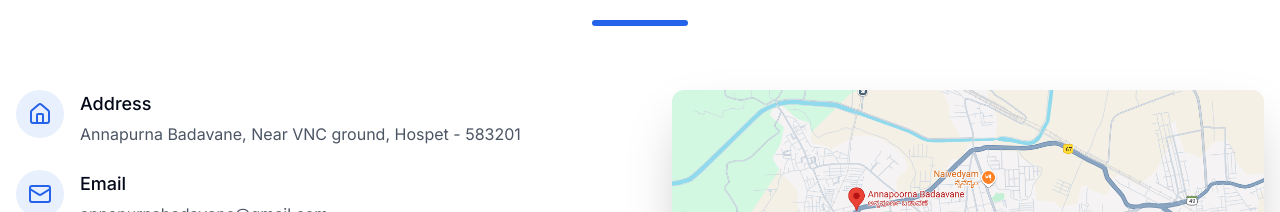
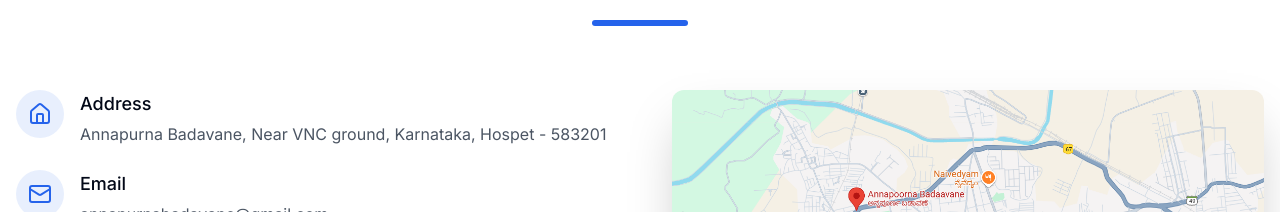
Before and after one commit to shravyaN25/MyColonyWebsite, a Next.js app: page / in a window 1280 px wide. Shown: the part 4031-4243 px from the top of the page. Built offline with nearby package versions, Linux system fonts and the light colour scheme.

Commit message:
Update page.jsx

```diff
--- a/app/page.jsx
+++ b/app/page.jsx
@@ -327,7 +327,7 @@ export default function HomePage() {
                   </div>
                   <div>
                     <h4 className="font-medium text-lg">Address</h4>
-                    <p className="text-gray-600 mt-1">Annapurna Badavane, Near VNC ground, Hospet - 583201</p>
+                    <p className="text-gray-600 mt-1">Annapurna Badavane, Near VNC ground, Karnataka, Hospet - 583201</p>
                   </div>
                 </div>
                 <div className="flex items-start group">
```
